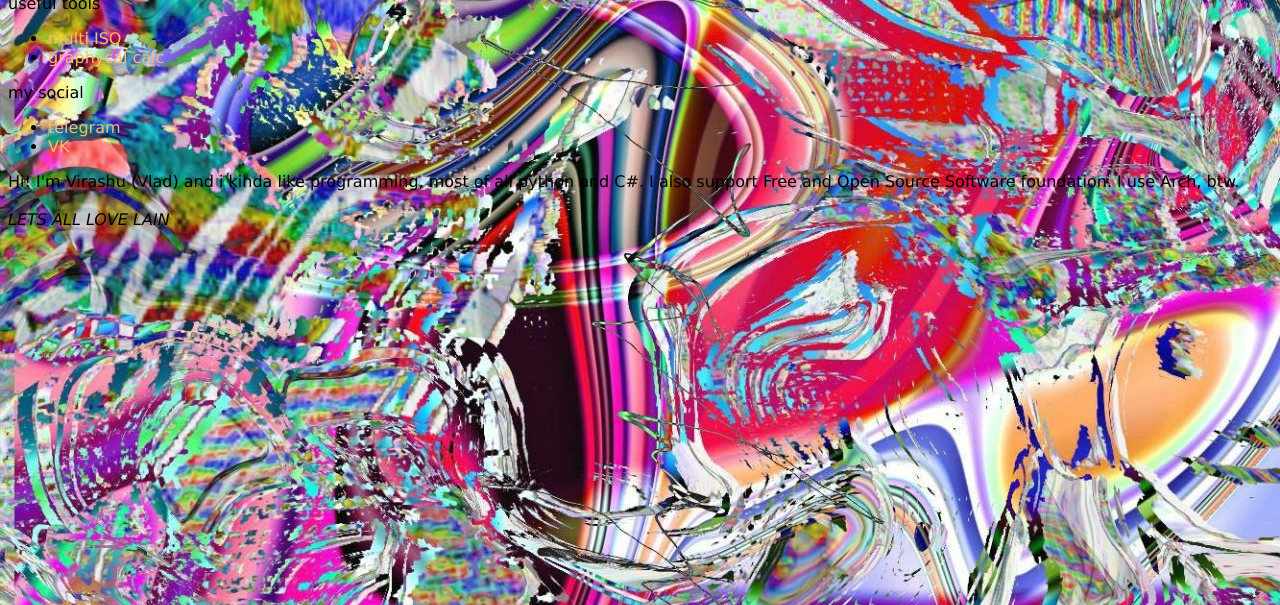
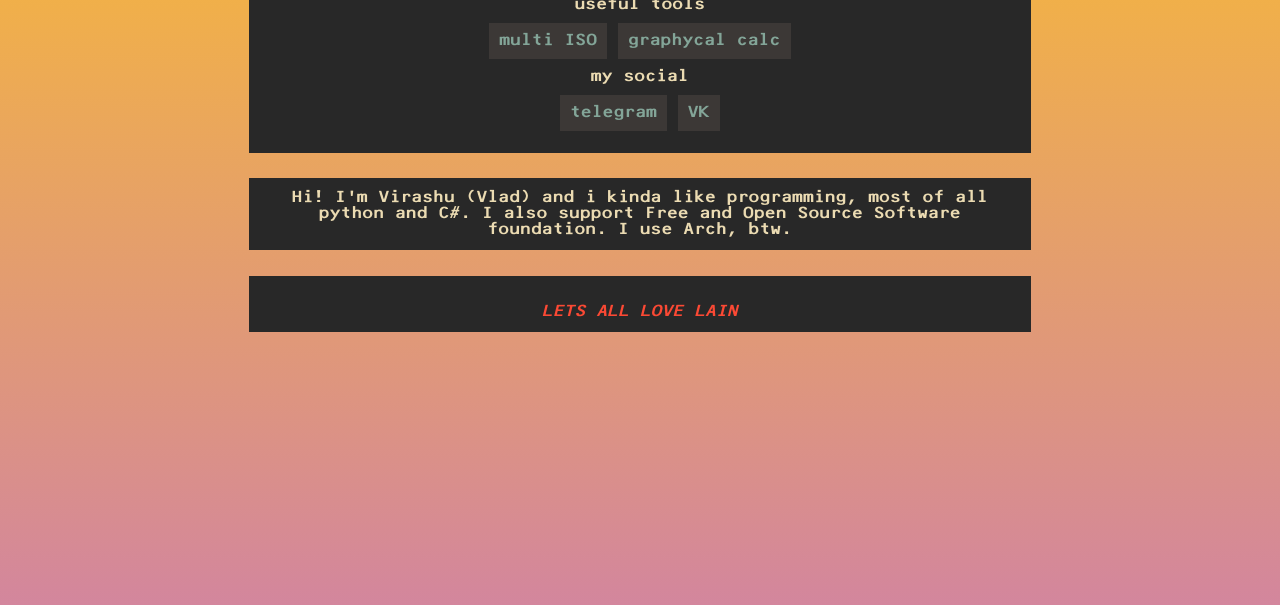
Before and after one commit to Virashu/virashu.github.io, a plain HTML site: page index.html in a window 1280 px wide. Shown: the part 195-800 px from the top of the page. Drawn offline with Linux system fonts and the light colour scheme.

Commit message:
Huge update

```diff
--- a/style.css
+++ b/style.css
@@ -1,59 +1,78 @@
+:root {
+  --bg: #282828;
+  --bg1: #3c3836;
+  --fg: #ebdbb2;
+  --yellow: #fabd2f;
+  --blue: #83a598;
+  --purple: #d3869d;
+  --red: #fb4934;
+
+}
 @font-face {
-  font-family:"F25 Bank Printer";
-  src:url(fonts/F25_Bank_Printer.ttf);
+  font-family: F25 Bank Printer;
+  src: url(fonts/F25_Bank_Printer.ttf);
+}
+
+html {
+  height: 100%;
+  background: linear-gradient(var(--yellow), var(--purple));
+  background-size:contain;
+  background-attachment: fixed;
 }
 
 body {
-  background-image: url(media/pic.jpg);
-  background-size: cover;
-  color: black;
-  font-family: Verdana;
+
+  background-repeat: no-repeat;
+  background-size: auto;
+  font-family: F25 Bank Printer;
+  text-align: center;
+  margin-top: 2%;
 }
 
-.main {
-  background-color: #272727;
-  color: #ffcfff;
+header, main {
+  padding: 12px;
+  display: block;
+  position: relative;
+  width: 60%;
+  height: 92%;
+
+  margin-right: auto;
   margin-left: auto;
-  margin-right: auto;
-  width: 80%;
-  height: 1080px;
+
+  margin-top: 2%;
+  margin-bottom: 2%;
+
+  background-color: var(--bg);
+  color: var(--fg);
 }
 
-.links > ul {
-  list-style-type: none;
-  padding: 0;
+h1 {
+  padding-top: 1%;
 }
 
-.links {
-  background-color: #373737;
+ul {
+  padding: 10px;
+  list-style: none;
+  margin: auto;
   width: max-content;
-  padding: 10px;
+  max-width: 80%;
 }
 
-.header {
-  top: 20px;
-  color: #ffbd59;
-  position: relative;
-  text-align: center;
-  font-family:'F25 Bank Printer';
-  font-size: 48px;
+li {
+  display: inline-block;
+  background-color: var(--bg1);
+  width: max-content;
+  padding-top: 10px;
+  padding-bottom: 10px;
 }
 
 a {
   text-decoration: none;
-  color: #ffbd59;
-}
-a:visited {
-  text-decoration: none;
-  color:#f7751f;
+  color: var(--blue);
+  padding: 10px;
+  margin: 0px;
 }
 
-aside {
-  float: left;
+bold {
+  color: var(--red);
 }
-
-.navigation {
-  list-style-type: none;
-  list-style: none;
-  padding: 10px;
-}
```
Also changed, not shown: index.html (line endings or trailing spaces).
